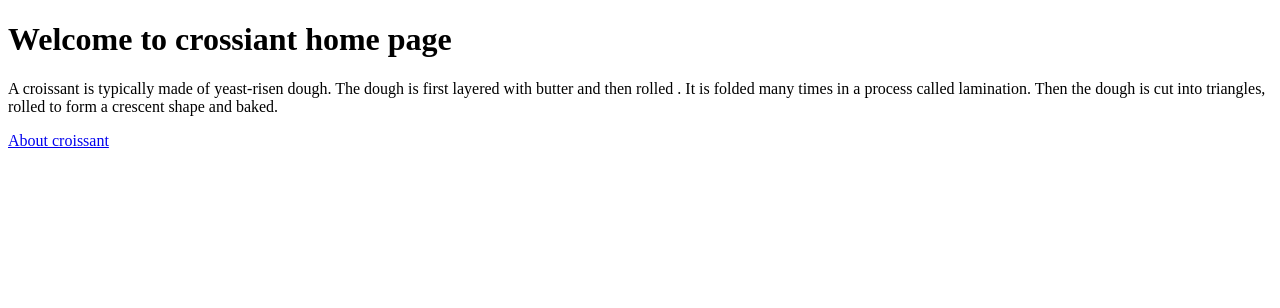
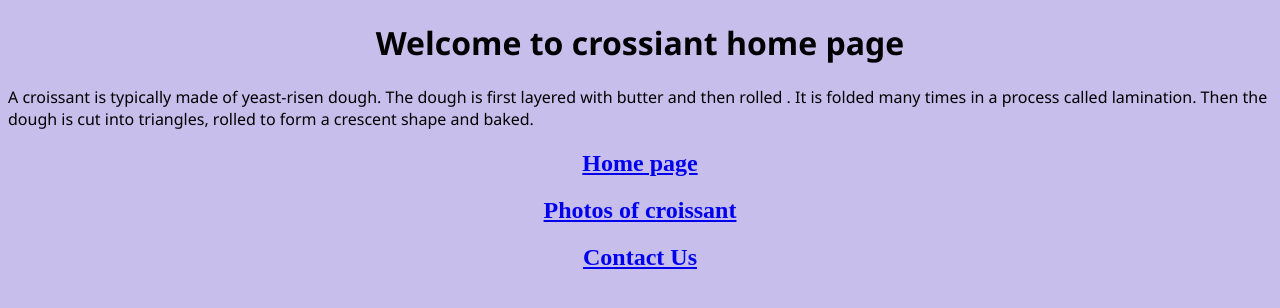
Before and after one commit to pariyamoh/crossiant-page, a plain HTML site: page index.html in a window 1280 px wide. Drawn offline with Linux system fonts and the light colour scheme.

Commit message:
add some css

```diff
--- /dev/null
+++ b/css/style.css
@@ -0,0 +1,17 @@
+body{
+    background-color: rgb(199, 190, 235);
+}
+h1{
+    text-align: center;
+    font-family: 'Segoe UI', Tahoma, Geneva, Verdana, sans-serif;
+}
+h2{
+    text-align: center;
+    color: rgb(94, 182, 64);
+}
+.contact{
+    color: blue;
+}
+p{
+    font-family: 'Segoe UI', Tahoma, Geneva, Verdana, sans-serif;
+}
--- /dev/null
+++ b/css/style1.css
@@ -0,0 +1,7 @@
+body {
+    color:rgb(209, 130, 13);
+
+}
+h2{
+    text-align: center;
+}
--- a/index.html
+++ b/index.html
@@ -3,6 +3,7 @@
 <head>
     <meta charset="UTF-8">
     <meta name="viewport" content="width=device-width, initial-scale=1.0">
+    <link rel="stylesheet" href="css/style.css">
     <title>Home page</title>
 </head>
 <body>
@@ -16,9 +17,17 @@
          . It is folded many times in a process called lamination. Then the dough is cut into triangles, rolled to form a crescent shape and baked.
 
     </p>
+    <h2 class="home">
+        <a href ="/index.html">Home page</a>
+    </h2>
+<h2 class="photos">
+    <a href="/photo.html">
+         Photos of croissant
+    </a></h2>
 
-    <a href="/about.html">
-        About croissant
-    </a>
+    <h2 class="contact">
+        <a href="/contact.html">Contact Us</a>
+    </h2>
+
 </body>
 </html>
```
Also changed, not shown: contact.html (added, +27 -0 lines), photo.html (+18 -0 lines), images/French-Croissants-SM-2363.jpg (added), images/kavita-joshi-rai-lE5O9DktAQY-unsplash.jpg (added).
